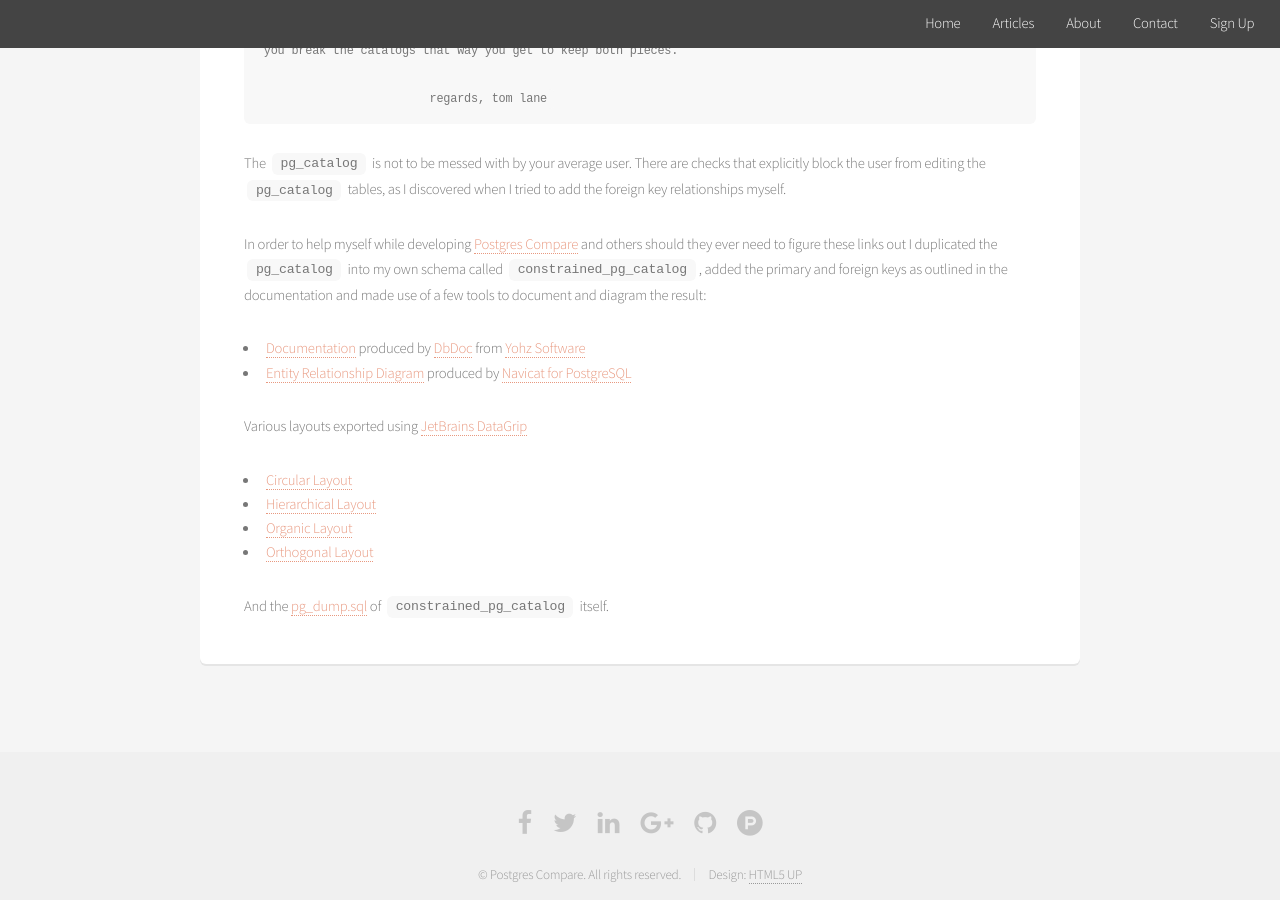
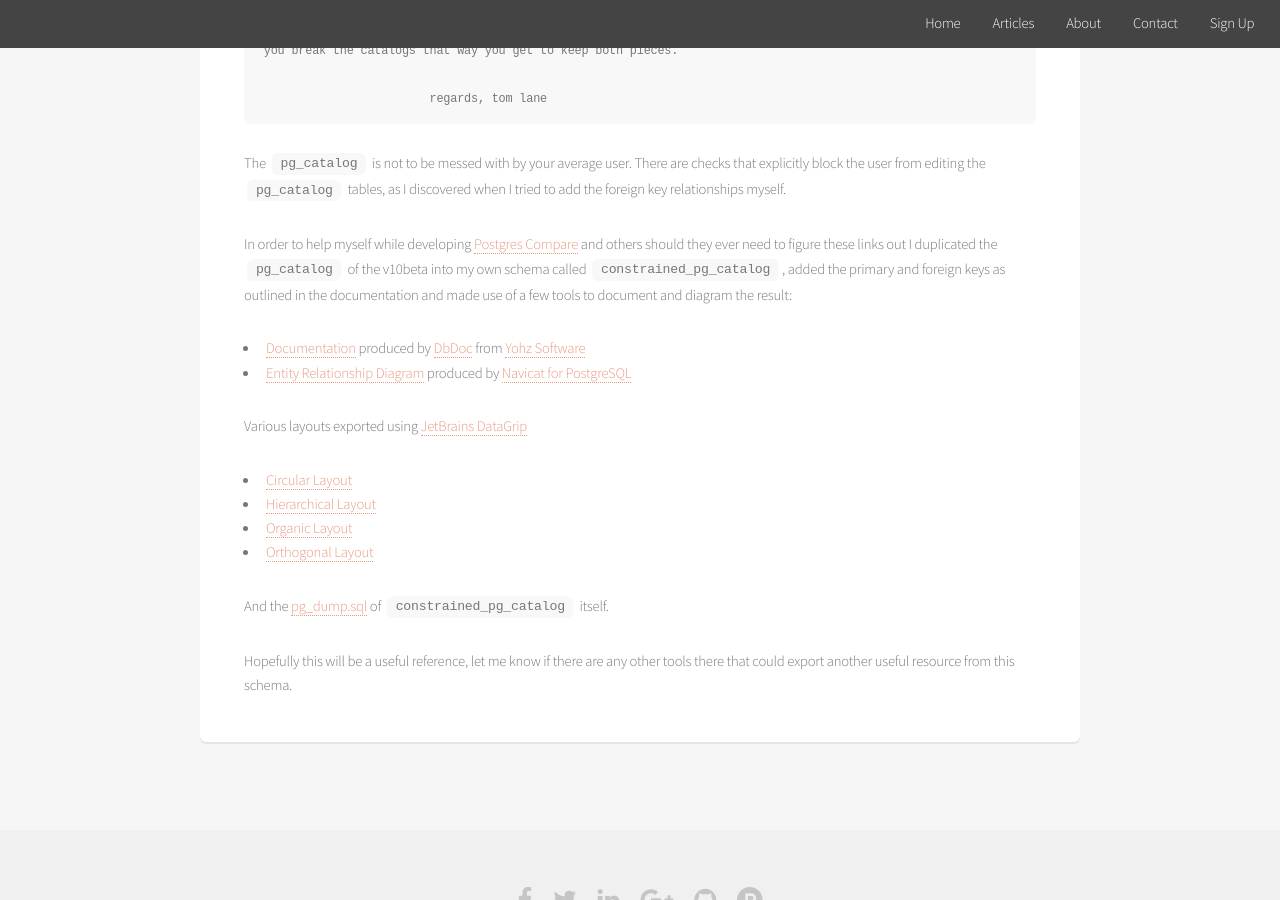
Before and after one commit to sql-migrate/backup2.sql-migrate.github.io, a Jekyll site: the page built from _posts/2017-06-11-pg_catalog_constraints.md, in a window 1280 px wide and 900 px high, scrolled down 993 px. Built offline with Jekyll 4.4.1, drawn with Linux system fonts in a browser that asks for light colours; comment, search, counter and statistics services are not loaded.

Commit message:
Create 2017-06-11-pg_catalog_constraints.md

````diff
--- a/_posts/2017-06-11-pg_catalog_constraints.md
+++ b/_posts/2017-06-11-pg_catalog_constraints.md
@@ -42,12 +42,12 @@ you break the catalogs that way you get to keep both pieces.
                         regards, tom lane
  ```
 
- The ```pg_catalog``` is not to be messed with by your average user. There are checks that explicitly
- block the user from editing the ```pg_catalog``` tables, as I discovered when I tried to add the foreign key relationships myself.
+The ```pg_catalog``` is not to be messed with by your average user. There are checks that explicitly
+block the user from editing the ```pg_catalog``` tables, as I discovered when I tried to add the foreign key relationships myself.
 
- In order to help myself while developing [Postgres Compare](https://www.postgrescompare.com) and others should they ever need to
- figure these links out I duplicated the ```pg_catalog``` into my own schema called ```constrained_pg_catalog```, added the primary and foreign keys as outlined in the documentation
- and made use of a few tools to document and diagram the result:
+In order to help myself while developing [Postgres Compare](https://www.postgrescompare.com) and others should they ever need to
+figure these links out I duplicated the ```pg_catalog``` of the v10beta into my own schema called ```constrained_pg_catalog```, added the primary and foreign keys as outlined in the documentation
+and made use of a few tools to document and diagram the result:
 
  * [Documentation](https://www.postgrescompare.com/pg_catalog/index.html) produced by [DbDoc](http://www.yohz.com/dbdoc_details.htm) from [Yohz Software](https://www.yohz.com)
  * [Entity Relationship Diagram](https://www.postgrescompare.com/pg_catalog/constrained_pg_catalog.png) produced by [Navicat for PostgreSQL](https://navicat.com/en/products/navicat-for-postgresql)
@@ -58,4 +58,6 @@ you break the catalogs that way you get to keep both pieces.
  * [Organic Layout](https://www.postgrescompare.com/pg_catalog/constrained_pg_catalog_organic.pdf)
  * [Orthogonal Layout](https://www.postgrescompare.com/pg_catalog/constrained_pg_catalog_orthogonal.pdf)
 
- And the [pg_dump.sql](https://www.postgrescompare.com/pg_catalog/constrained_pg_catalog.sql) of ```constrained_pg_catalog``` itself.
+And the [pg_dump.sql](https://www.postgrescompare.com/pg_catalog/constrained_pg_catalog.sql) of ```constrained_pg_catalog``` itself.
+
+Hopefully this will be a useful reference, let me know if there are any other tools there that could export another useful resource from this schema.
````
